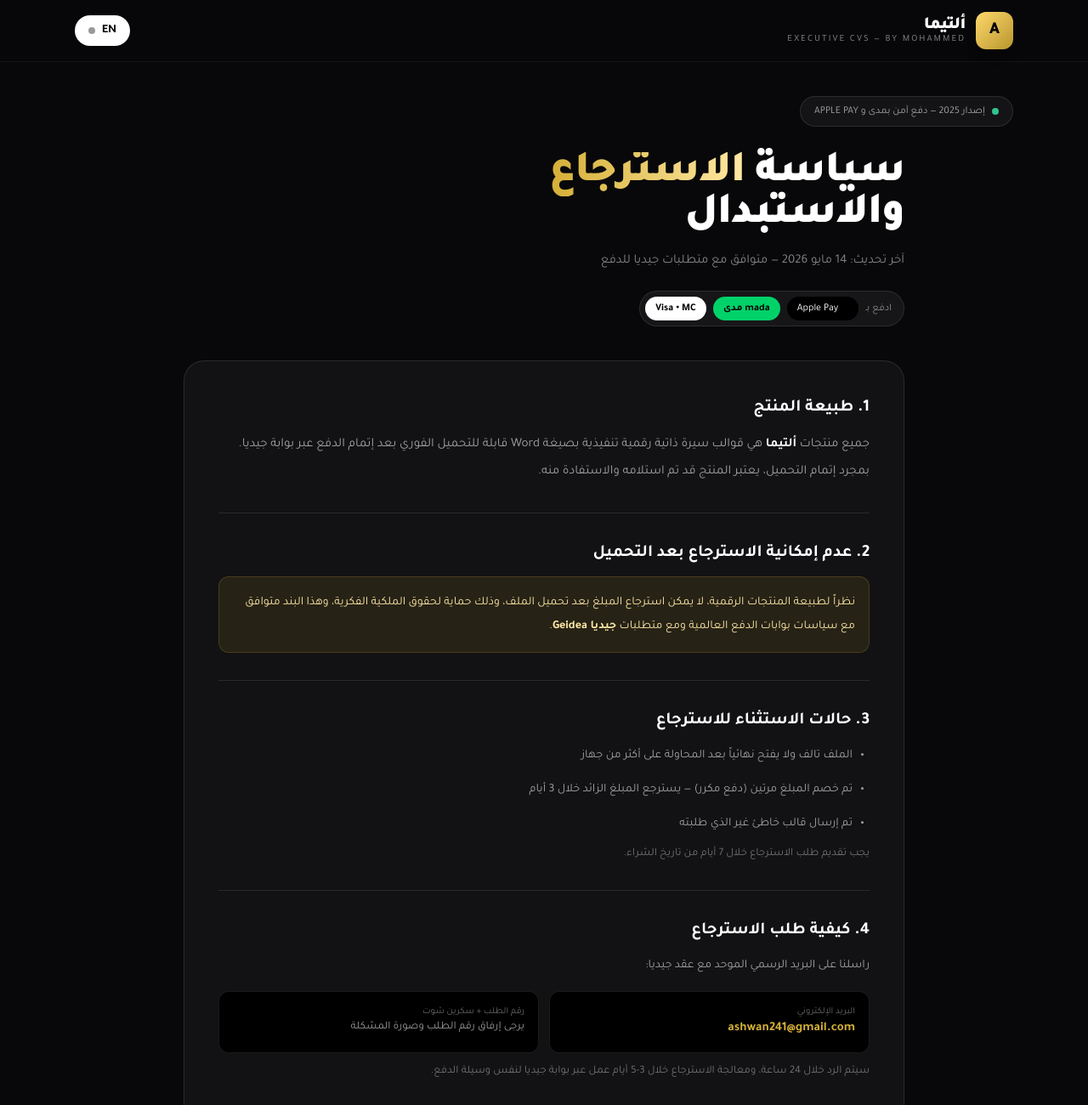
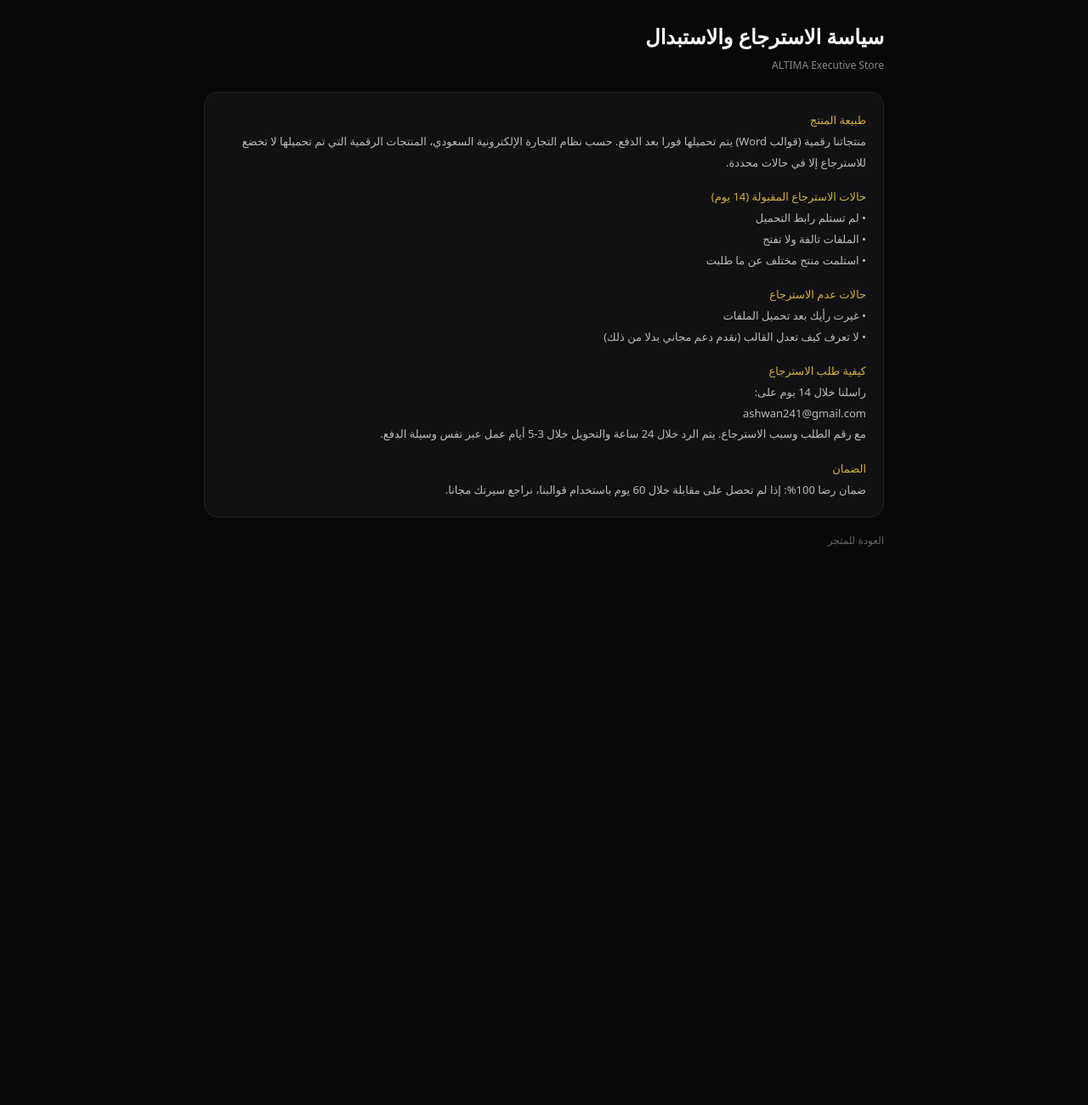
Before and after one commit to altima261/altima-store, a Next.js app: page /return-policy in a window 1280 px wide. Shown: the top 1300 px of the page at 85% size. After the commit the page ends 800 px from the top, so only its background shows below. Built offline with nearby package versions, Linux system fonts and the light colour scheme.

Commit message:
Update page.tsx

```diff
--- a/app/return-policy/page.tsx
+++ b/app/return-policy/page.tsx
@@ -1,138 +1,27 @@
-import React from 'react';
+export default function ReturnPolicy(){
+ return(
+ <div dir="rtl" style={{minHeight:'100vh',background:'#08080A',color:'#fff',padding:20,fontFamily:'system-ui',lineHeight:1.9}}>
+  <div style={{maxWidth:800,margin:'0 auto'}}>
+   <h1 style={{fontSize:24,fontWeight:900}}>سياسة الاسترجاع والاستبدال</h1>
+   <p style={{color:'#888',fontSize:12}}>ALTIMA Executive Store</p>
+   <div style={{marginTop:20,background:'#111114',border:'1px solid #222',borderRadius:16,padding:20,fontSize:13,color:'#bbb'}}>
+    <h3 style={{color:'#D4AF37'}}>طبيعة المنتج</h3>
+    <p>منتجاتنا رقمية (قوالب Word) يتم تحميلها فورا بعد الدفع. حسب نظام التجارة الإلكترونية السعودي، المنتجات الرقمية التي تم تحميلها لا تخضع للاسترجاع إلا في حالات محددة.</p>
 
-export default function ReturnPolicyPage() {
-  return (
-    <div dir="rtl" className="min-h-screen bg-[#08080A] text-white font-[Tajawal] selection:bg-[#D4AF37]/30">
-      <style>{`@import url('https://fonts.googleapis.com/css2?family=Tajawal:wght@400;500;700;800;900&display=swap');`}</style>
+    <h3 style={{color:'#D4AF37',marginTop:16}}>حالات الاسترجاع المقبولة (14 يوم)</h3>
+    <p>• لم تستلم رابط التحميل<br/>• الملفات تالفة ولا تفتح<br/>• استلمت منتج مختلف عن ما طلبت</p>
 
-      {/* Header - Same as your store screenshot */}
-      <header className="sticky top-0 z-50 backdrop-blur-xl bg-[#08080A]/80 border-b border-white/5">
-        <div className="max-w-6xl mx-auto px-6 h-[72px] flex items-center justify-between">
-          <div className="flex items-center gap-3">
-            <div className="w-11 h-11 rounded-[12px] bg-gradient-to-br from-[#FFD86B] to-[#B8962E] flex items-center justify-center text-black font-black text-xl shadow-lg">A</div>
-            <div className="leading-none">
-              <div className="font-black text-[20px] tracking-tight">ألتيما</div>
-              <div className="text-[11px] tracking-[0.18em] text-white/50 mt-[1px]">EXECUTIVE CVS — BY MOHAMMED</div>
-            </div>
-          </div>
-          <div className="flex items-center gap-2">
-            <div className="px-4 py-2 rounded-full bg-white text-black text-sm font-bold flex items-center gap-2">EN <span className="w-2 h-2 bg-black/40 rounded-full"></span></div>
-          </div>
-        </div>
-      </header>
+    <h3 style={{color:'#D4AF37',marginTop:16}}>حالات عدم الاسترجاع</h3>
+    <p>• غيرت رأيك بعد تحميل الملفات<br/>• لا تعرف كيف تعدل القالب (نقدم دعم مجاني بدلا من ذلك)</p>
 
-      {/* Badge */}
-      <div className="max-w-6xl mx-auto px-6 pt-10">
-        <div className="inline-flex items-center gap-2 px-4 py-2 rounded-full border border-white/10 bg-white/5 text-[12px] text-white/60">
-          <span className="w-2 h-2 bg-emerald-400 rounded-full animate-pulse"></span>
-          إصدار 2025 — دفع آمن بمدى و APPLE PAY
-        </div>
-      </div>
+    <h3 style={{color:'#D4AF37',marginTop:16}}>كيفية طلب الاسترجاع</h3>
+    <p>راسلنا خلال 14 يوم على:<br/>ashwan241@gmail.com<br/>مع رقم الطلب وسبب الاسترجاع. يتم الرد خلال 24 ساعة والتحويل خلال 3-5 أيام عمل عبر نفس وسيلة الدفع.</p>
 
-      {/* Title */}
-      <div className="max-w-4xl mx-auto px-6 pt-8 pb-6">
-        <h1 className="text-[42px] md:text-[52px] font-black leading-[0.95] tracking-tight">
-          سياسة <span className="text-transparent bg-clip-text bg-gradient-to-l from-[#FFE8A3] to-[#D4AF37]">الاسترجاع</span><br/>والاستبدال
-        </h1>
-        <p className="mt-4 text-white/50 text-[15px]">آخر تحديث: 14 مايو 2026 — متوافق مع متطلبات جيديا للدفع</p>
-      </div>
-
-      {/* Payment pills - same as store */}
-      <div className="max-w-4xl mx-auto px-6 pb-10">
-        <div className="inline-flex items-center gap-2 p-1.5 rounded-full bg-white/[0.06] border border-white/10">
-          <span className="text-[12px] text-white/50 pr-2">ادفع بـ</span>
-          <span className="px-3 py-1.5 rounded-full bg-black text-white text-xs flex items-center gap-1">Apple Pay </span>
-          <span className="px-3 py-1.5 rounded-full bg-[#00D26A] text-black text-xs font-bold">mada مدى</span>
-          <span className="px-3 py-1.5 rounded-full bg-white text-black text-xs font-bold">Visa • MC</span>
-        </div>
-      </div>
-
-      {/* Content Card */}
-      <div className="max-w-4xl mx-auto px-6 pb-20">
-        <div className="rounded-[24px] bg-[#121214] border border-white/10 p-8 md:p-10 space-y-8">
-
-          <section>
-            <h2 className="text-[20px] font-bold mb-3">1. طبيعة المنتج</h2>
-            <p className="text-white/60 leading-8 text-[15px]">
-              جميع منتجات <span className="text-white font-bold">ألتيما</span> هي قوالب سيرة ذاتية رقمية تنفيذية بصيغة Word قابلة للتحميل الفوري بعد إتمام الدفع عبر بوابة جيديا. بمجرد إتمام التحميل، يعتبر المنتج قد تم استلامه والاستفادة منه.
-            </p>
-          </section>
-
-          <div className="h-px bg-white/10"></div>
-
-          <section>
-            <h2 className="text-[20px] font-bold mb-3">2. عدم إمكانية الاسترجاع بعد التحميل</h2>
-            <div className="rounded-xl bg-[#D4AF37]/10 border border-[#D4AF37]/20 p-4 text-[14px] leading-7 text-[#FFE8A3]">
-              نظراً لطبيعة المنتجات الرقمية، لا يمكن استرجاع المبلغ بعد تحميل الملف، وذلك حماية لحقوق الملكية الفكرية، وهذا البند متوافق مع سياسات بوابات الدفع العالمية ومع متطلبات <strong>جيديا Geidea</strong>.
-            </div>
-          </section>
-
-          <div className="h-px bg-white/10"></div>
-
-          <section>
-            <h2 className="text-[20px] font-bold mb-3">3. حالات الاستثناء للاسترجاع</h2>
-            <ul className="space-y-3 text-[14px] text-white/60 leading-7 list-disc pr-5">
-              <li>الملف تالف ولا يفتح نهائياً بعد المحاولة على أكثر من جهاز</li>
-              <li>تم خصم المبلغ مرتين (دفع مكرر) — يسترجع المبلغ الزائد خلال 3 أيام</li>
-              <li>تم إرسال قالب خاطئ غير الذي طلبته</li>
-            </ul>
-            <p className="mt-3 text-[13px] text-white/40">يجب تقديم طلب الاسترجاع خلال 7 أيام من تاريخ الشراء.</p>
-          </section>
-
-          <div className="h-px bg-white/10"></div>
-
-          <section>
-            <h2 className="text-[20px] font-bold mb-3">4. كيفية طلب الاسترجاع</h2>
-            <p className="text-white/60 text-[14px] leading-7">
-              راسلنا على البريد الرسمي الموحد مع عقد جيديا:
-            </p>
-            <div className="mt-4 flex flex-col md:flex-row gap-3">
-              <div className="flex-1 rounded-xl bg-black border border-white/10 p-4">
-                <div className="text-[11px] text-white/40">البريد الإلكتروني</div>
-                <div className="text-[15px] font-bold text-[#D4AF37] dir-ltr text-right">ashwan241@gmail.com</div>
-              </div>
-              <div className="flex-1 rounded-xl bg-black border border-white/10 p-4">
-                <div className="text-[11px] text-white/40">رقم الطلب + سكرين شوت</div>
-                <div className="text-[13px] text-white/60">يرجى إرفاق رقم الطلب وصورة المشكلة</div>
-              </div>
-            </div>
-            <p className="mt-3 text-[13px] text-white/40">سيتم الرد خلال 24 ساعة، ومعالجة الاسترجاع خلال 3-5 أيام عمل عبر بوابة جيديا لنفس وسيلة الدفع.</p>
-          </section>
-
-          <div className="h-px bg-white/10"></div>
-
-          <section>
-            <h2 className="text-[20px] font-bold mb-3">5. معلومات التاجر</h2>
-            <div className="grid md:grid-cols-2 gap-3 text-[13px]">
-              <div className="rounded-xl bg-white/[0.04] border border-white/10 p-4">
-                <div className="text-white/40">اسم المتجر</div>
-                <div className="font-bold">ألتيما - قوالب السيرة التنفيذية</div>
-              </div>
-              <div className="rounded-xl bg-white/[0.04] border border-white/10 p-4">
-                <div className="text-white/40">صاحب المتجر</div>
-                <div className="font-bold">محمد بن عشوان — وثيقة عمل حر FL-611870833</div>
-              </div>
-              <div className="rounded-xl bg-white/[0.04] border border-white/10 p-4">
-                <div className="text-white/40">انستقرام</div>
-                <div className="font-bold">@altima261</div>
-              </div>
-              <div className="rounded-xl bg-white/[0.04] border border-white/10 p-4">
-                <div className="text-white/40">الموقع</div>
-                <div className="font-bold">الهفوف، المنطقة الشرقية، السعودية</div>
-              </div>
-            </div>
-          </section>
-
-          <div className="rounded-full bg-[#0A3D1F] border border-[#00D26A]/20 p-3 text-center text-[12px] text-[#9DFFC0]">
-            مدعوم من البنوك السعودية - متوافق مع هيئة الزكاة والضريبة والجمارك ZATCA
-          </div>
-        </div>
-
-        {/* Footer CTA */}
-        <div className="mt-8 flex justify-center">
-          <a href="/" className="px-8 py-3 rounded-full bg-gradient-to-br from-[#FFD86B] to-[#B8962E] text-black font-black text-[14px]">العودة للمتجر</a>
-        </div>
-      </div>
-    </div>
-  );
+    <h3 style={{color:'#D4AF37',marginTop:16}}>الضمان</h3>
+    <p>ضمان رضا 100%: إذا لم تحصل على مقابلة خلال 60 يوم باستخدام قوالبنا، نراجع سيرتك مجانا.</p>
+   </div>
+   <a href="/" style={{display:'inline-block',marginTop:16,color:'#666',fontSize:12}}>العودة للمتجر</a>
+  </div>
+ </div>
+ )
 }
```
